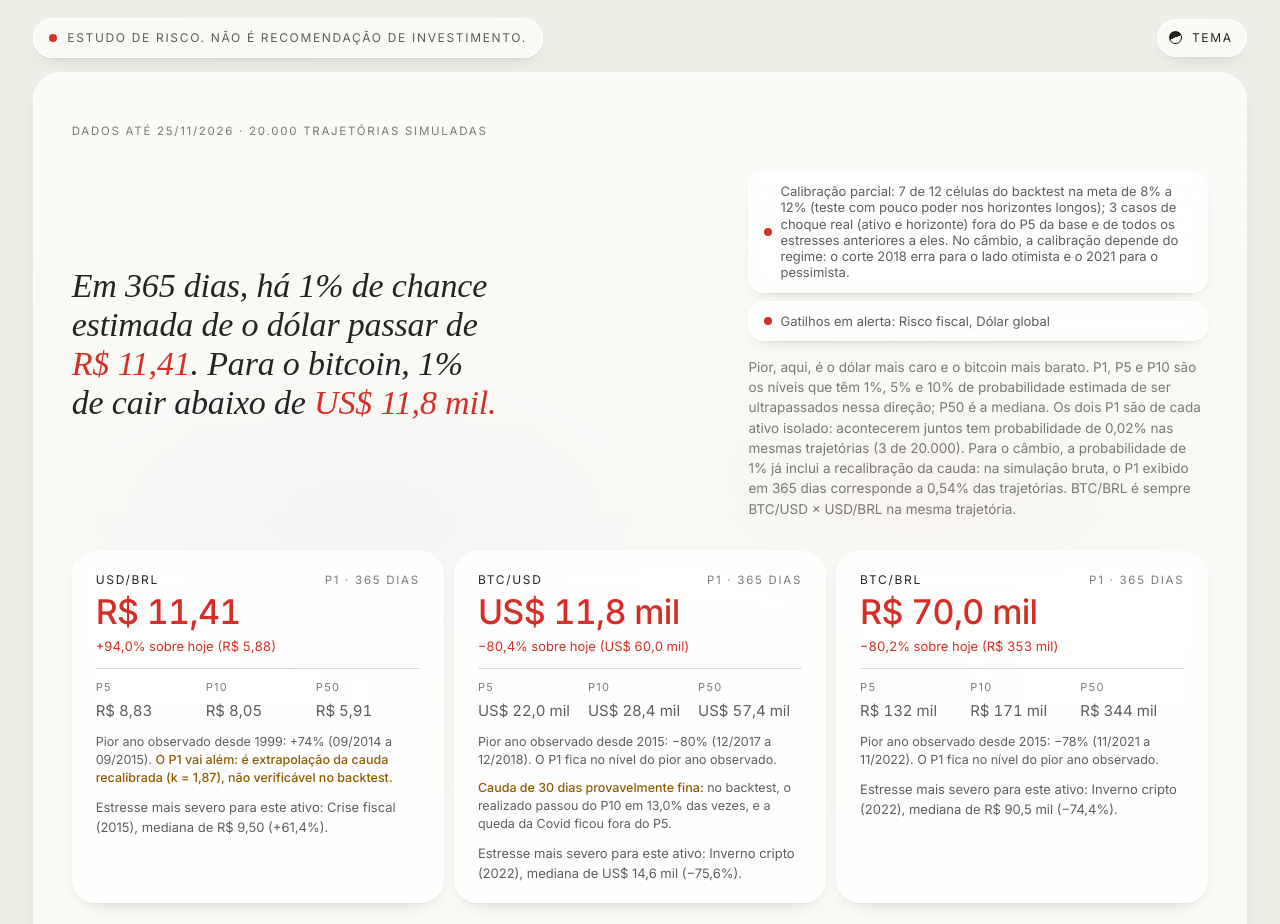
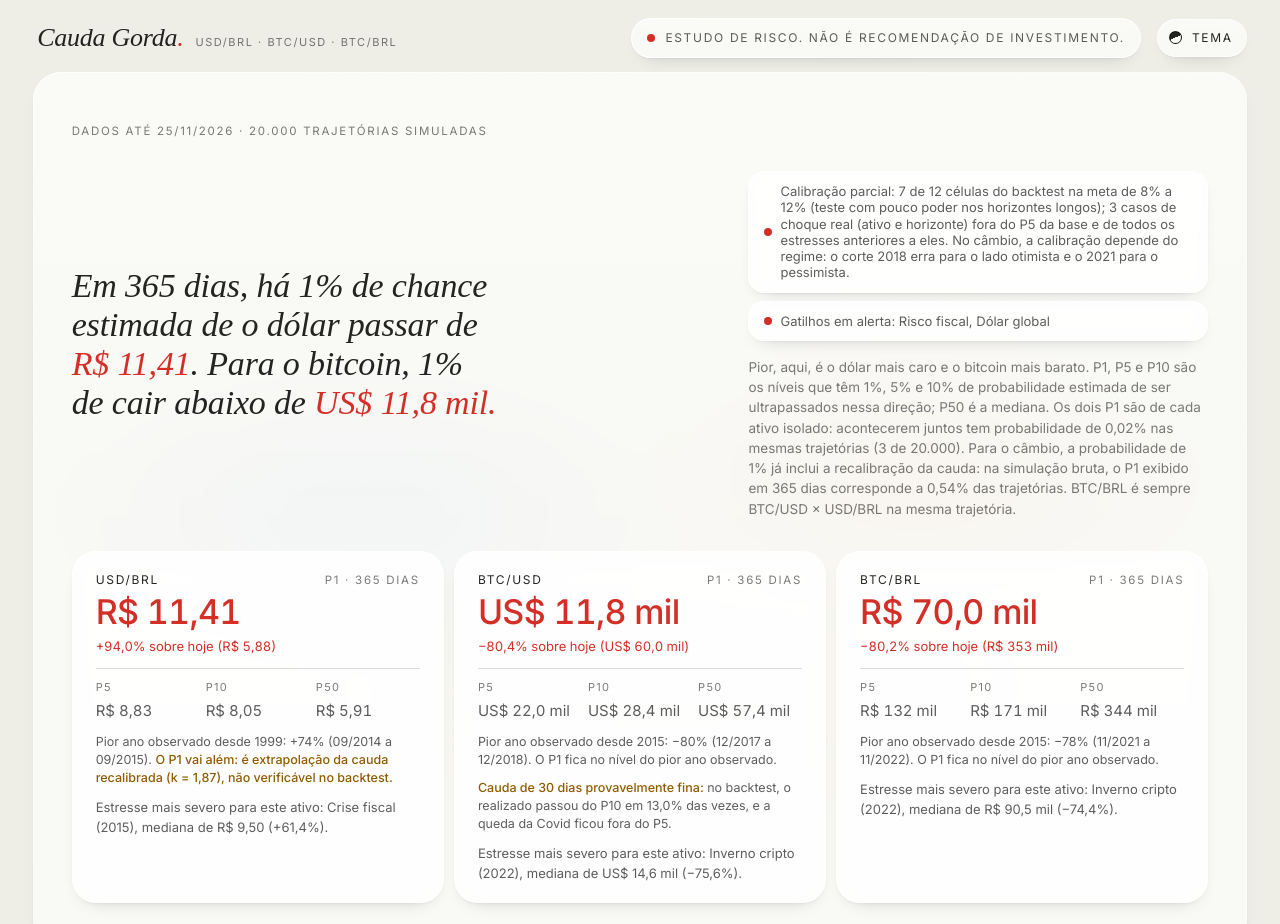
Before and after one commit to cesteduardo/Analises-Merc, a plain HTML site: page index.html in a window 1280 px wide. Shown: the top 924 px of the page. Drawn offline with Linux system fonts and the light colour scheme.

Commit message:
Renomeia o painel para Cauda Gorda
Título, marca no topo, README, METODOLOGIA e versão de publicação
(pipeline/montar_artifact.py). A página publicada foi atualizada para a v2.

Co-Authored-By: Claude Opus 5.5 <noreply@anthropic.com>
Claude-Session: https://claude.ai/code/session_0184FaH5Kz8exsecH61kudza

```diff
--- a/charts.js
+++ b/charts.js
@@ -1,4 +1,4 @@
-/* Painel Merc — gráficos e tabelas.
+/* Cauda Gorda — gráficos e tabelas.
    Lê projections.json (gerado por pipeline/projetar.py) e desenha tudo em SVG e
    HTML, sem bibliotecas. Convenção: P10, P5 e P1 estão sempre na direção ruim
    (USD/BRL mais alto; BTC mais baixo). P90f é o lado favorável, só referência. */
--- a/index.html
+++ b/index.html
@@ -3,7 +3,7 @@
 <head>
 <meta charset="utf-8">
 <meta name="viewport" content="width=device-width, initial-scale=1, viewport-fit=cover">
-<title>Painel Merc</title>
+<title>Cauda Gorda</title>
 <meta name="claude:viewport-fit-sides" content="cover">
 <meta name="description" content="Projeções deliberadamente pessimistas de USD/BRL, BTC/USD e BTC/BRL para 30, 90, 180 e 365 dias, com cenários de estresse históricos e backtest.">
 <link rel="preconnect" href="https://fonts.googleapis.com">
@@ -18,6 +18,7 @@
 
 <div class="shell">
   <header class="topbar">
+    <p class="marca"><span class="marca__nome">Cauda Gorda</span><span class="marca__sub label">USD/BRL · BTC/USD · BTC/BRL</span></p>
     <p class="aviso glass label"><span class="aviso__dot" aria-hidden="true"></span>Estudo de risco. Não é recomendação de investimento.</p>
     <button class="ctrl glass label" id="tema" type="button" aria-label="Alternar tema claro e escuro"><span class="ctrl__icon" aria-hidden="true"></span><span>Tema</span></button>
   </header>
--- a/style.css
+++ b/style.css
@@ -1,5 +1,5 @@
 /* ==========================================================================
-   Painel Merc — estilos
+   Cauda Gorda — estilos
    Linguagem visual de grbrands.com.br: fundo papel #EEEEE7 (preto no escuro),
    Inter em caixa alta espaçada nos rótulos, a frase de abertura em Times
    itálico, painéis de Liquid Glass separados por 12px de fundo e nenhum efeito
@@ -189,7 +189,13 @@ h3 { margin: 0; font-size: 16px; font-weight: 500; line-height: 1.3; }
 .panel { border-radius: var(--radius-card); padding: 22px 18px; display: flex; flex-direction: column; gap: 18px; min-width: 0; }
 .head { display: flex; flex-direction: column; gap: 8px; }
 
-.topbar { display: flex; align-items: center; justify-content: space-between; gap: 10px; }
+.topbar { display: flex; align-items: center; justify-content: space-between; gap: 10px 16px; flex-wrap: wrap; }
+.marca { margin: 0; display: flex; align-items: baseline; gap: 12px; flex-wrap: wrap; order: -1; flex: 1 1 100%; padding: 6px 4px 2px; }
+.marca__nome { font-family: var(--times); font-style: italic; font-size: 26px; line-height: 1; letter-spacing: -.01em; color: var(--primary); }
+.marca__nome::after { content: "."; color: var(--red); }
+.marca__sub { color: var(--tertiary); font-size: 11px; }
+.topbar .aviso { flex: 1 1 0; }
+@media (min-width: 900px) { .marca { flex: 0 1 auto; order: 0; padding: 0 4px; } .topbar .aviso { flex: 0 1 auto; margin-left: auto; } }
 .aviso { display: inline-flex; align-items: center; gap: 10px; margin: 0; padding: 12px 16px; color: var(--secondary); line-height: 1.3; min-width: 0; }
 .aviso__dot { width: 8px; height: 8px; border-radius: 50%; background: var(--red); flex: none; }
 .ctrl { display: inline-flex; align-items: center; gap: 10px; height: 38px; padding: 0 14px 0 12px; flex: none; }
```
Also changed, not shown: 3 other files.
